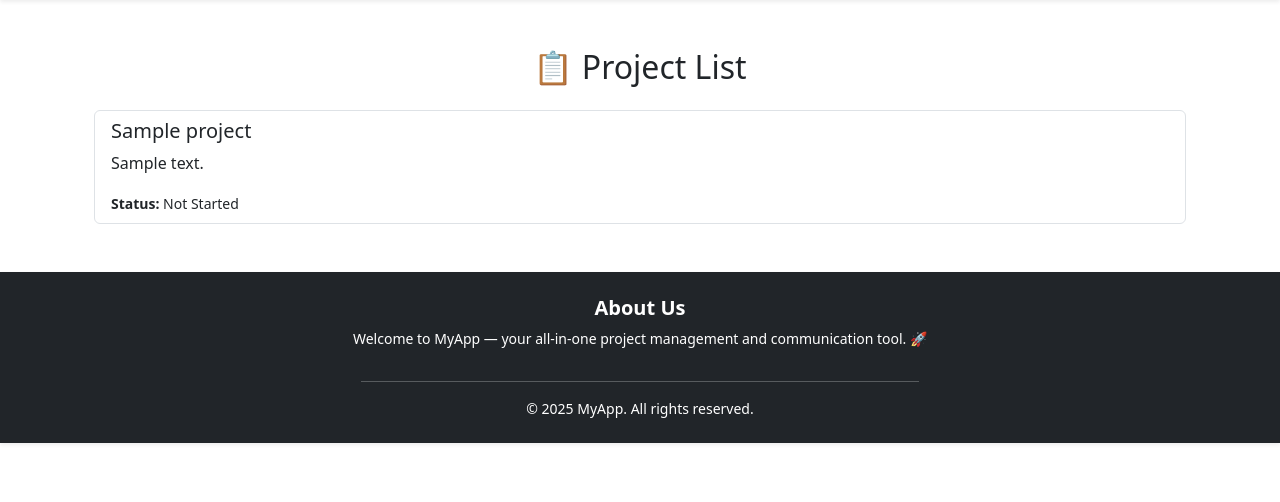
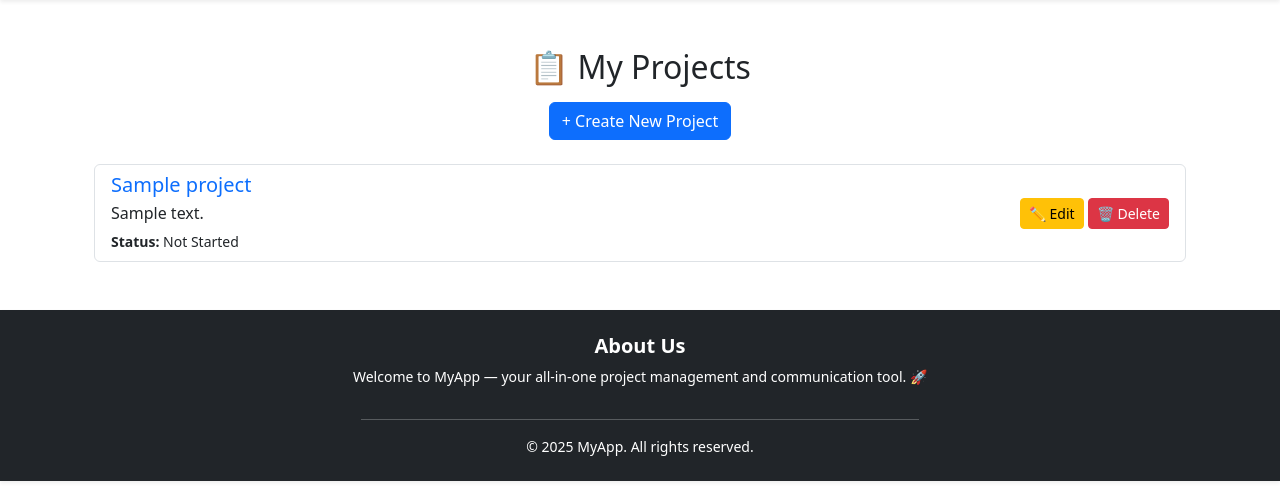
Before and after one commit to vitalyporunov/project_5, a Django app: page /projects/ in a window 1280 px wide. Shown: the part 56-558 px from the top of the page. Run offline with Django 5.2, Linux system fonts and the light colour scheme; a user stored in the database is signed in; tables that the repository leaves empty hold one stand-in row (values such as "Sample post").

```diff
--- /dev/null
+++ b/projects/templates/projects/delete_project.html
@@ -0,0 +1,6 @@
+<h2>Are you sure you want to delete "{{ project.name }}"?</h2>
+<form method="POST">
+    {% csrf_token %}
+    <button type="submit">🗑️ Yes, Delete</button>
+    <a href="{% url 'projects' %}">❌ Cancel</a>
+</form>
--- a/projects/templates/projects/project_list.html
+++ b/projects/templates/projects/project_list.html
@@ -2,17 +2,28 @@
 
 {% block content %}
 <div class="container mt-5">
-    <h2 class="text-center">📋 Project List</h2>
+    <h2 class="text-center">📋 My Projects</h2>
 
     {% if user.is_authenticated %}
+        <div class="text-center mt-3">
+            <a href="{% url 'create_project' %}" class="btn btn-primary">+ Create New Project</a>
+        </div>
 
         {% if projects %}
             <ul class="list-group mt-4">
                 {% for project in projects %}
-                    <li class="list-group-item">
-                        <h5>{{ project.name }}</h5>
-                        <p>{{ project.description }}</p>
-                        <small><strong>Status:</strong> {{ project.status }}</small>
+                    <li class="list-group-item d-flex justify-content-between align-items-center">
+                        <div>
+                            <h5 class="mb-1">
+                                <a href="{% url 'project_detail' project.pk %}" class="text-decoration-none">{{ project.name }}</a>
+                            </h5>
+                            <p class="mb-1">{{ project.description }}</p>
+                            <small><strong>Status:</strong> {{ project.status }}</small>
+                        </div>
+                        <div>
+                            <a href="{% url 'update_project' project.pk %}" class="btn btn-sm btn-warning">✏️ Edit</a>
+                            <a href="{% url 'delete_project' project.pk %}" class="btn btn-sm btn-danger">🗑️ Delete</a>
+                        </div>
                     </li>
                 {% endfor %}
             </ul>
--- a/projects/urls.py
+++ b/projects/urls.py
@@ -2,8 +2,9 @@ from django.urls import path
 from . import views
 
 urlpatterns = [
-    path('', views.project_list, name='projects'),                        # ✅ List all projects
-    path('<int:pk>/', views.project_detail, name='project_detail'),       # ✅ View project details
-    path('create/', views.project_create, name='create_project'),         # ✅ Create new project
-    path('restricted/', views.restricted_view, name='restricted_view'),   # ✅ Restricted access view
+    path('', views.project_list, name='projects'),
+    path('<int:pk>/', views.project_detail, name='project_detail'),
+    path('create/', views.project_create, name='create_project'),
+    path('<int:pk>/update/', views.project_update, name='update_project'),
+    path('<int:pk>/delete/', views.project_delete, name='delete_project'),
 ]
--- a/projects/views.py
+++ b/projects/views.py
@@ -1,39 +1,53 @@
-from django.shortcuts import render, redirect, get_object_or_404
+from django.shortcuts import render, get_object_or_404, redirect
 from django.contrib.auth.decorators import login_required, user_passes_test
 from .models import Project
 from .forms import ProjectForm
 
-# ✅ Project List (Shows only user's projects)
+# ✅ Project List
 @login_required
 def project_list(request):
-    projects = Project.objects.filter(owner=request.user)  # Show projects belonging to the logged-in user
+    projects = Project.objects.filter(owner=request.user)
     return render(request, 'projects/project_list.html', {'projects': projects})
 
-# ✅ Project Detail View
+# ✅ Project Detail
 @login_required
 def project_detail(request, pk):
-    project = get_object_or_404(Project, pk=pk, owner=request.user)  # Ensure users see only their projects
+    project = get_object_or_404(Project, pk=pk, owner=request.user)
     return render(request, 'projects/project_detail.html', {'project': project})
 
+# ✅ Create Project
 @login_required
 def project_create(request):
     if request.method == 'POST':
         form = ProjectForm(request.POST)
         if form.is_valid():
-            project = form.save(commit=False)  # Don't save to DB yet
-            project.owner = request.user      # ✅ Assign the logged-in user as the owner
-            project.save()                    # Now save to the DB
-            form.save_m2m()                   # Save many-to-many relationships (if any)
-            return redirect('projects')       # Redirect after creation
+            project = form.save(commit=False)
+            project.owner = request.user  # ✅ Assign owner
+            project.save()
+            form.save_m2m()
+            return redirect('projects')
     else:
         form = ProjectForm()
-
     return render(request, 'projects/create_project.html', {'form': form})
 
-# ✅ Role-Based Access (For Managers Only)
-def is_manager(user):
-    return hasattr(user, 'role') and user.role == 'manager'  # Safe role checking
+# ✅ Update Project
+@login_required
+def project_update(request, pk):
+    project = get_object_or_404(Project, pk=pk, owner=request.user)
+    if request.method == 'POST':
+        form = ProjectForm(request.POST, instance=project)
+        if form.is_valid():
+            form.save()
+            return redirect('project_detail', pk=project.pk)
+    else:
+        form = ProjectForm(instance=project)
+    return render(request, 'projects/update_project.html', {'form': form})
 
-@user_passes_test(is_manager)
-def restricted_view(request):
-    return render(request, 'projects/restricted.html')
+# ✅ Delete Project
+@login_required
+def project_delete(request, pk):
+    project = get_object_or_404(Project, pk=pk, owner=request.user)
+    if request.method == 'POST':
+        project.delete()
+        return redirect('projects')
+    return render(request, 'projects/delete_project.html', {'project': project})
```
Also changed, not shown: projects/templates/projects/update_project.html (added, +7 -0 lines).
